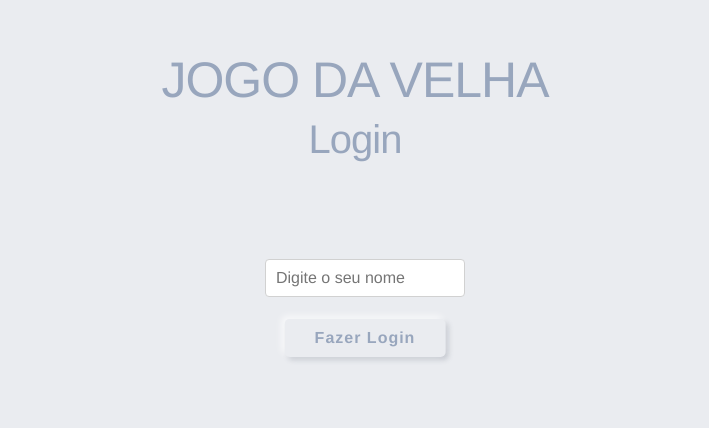
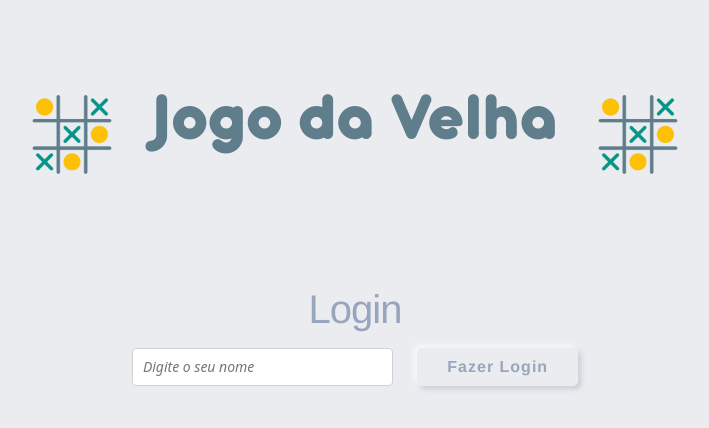
Before and after one commit to SthePasso/TicTacToe, a website: page tic_tac_toe_web/index.html in a window 1280 px wide. Shown: the whole page, without its empty margins (285-994 px from the left). Drawn offline with nearby package versions, Linux system fonts and the light colour scheme; no server answers.

Commit message:
Ajustes no layout da página de login e menu principal

```diff
--- a/tic_tac_toe_web/index.css
+++ b/tic_tac_toe_web/index.css
@@ -13,6 +13,38 @@
 
 html, body {
 	overflow: auto;
+}
+
+.resize {
+	width: 150px;
+	height: auto;
+}
+
+.antipasto {
+	font-family: 'Antipasto' !important;
+}
+
+.grande-titulo {
+	font-size: 70px !important;
+}
+
+.box-titulo {
+	margin-top: 70px;
+}
+
+.box-login {
+	margin-top: 9%;
+}
+
+.login-input {
+	margin-top: 11px;
+	width: 261px;
+}
+
+input[type="text"] {
+	font-family: system-ui;
+	font-size: 14px;
+	font-style: italic;
 }
 
 .gameBoard{
@@ -35,6 +67,15 @@ html, body {
 	left: 50%;
 	-ms-transform: translate(-50%, -50%);
 	transform: translate(-50%, -50%);
+}
+
+.title {
+	margin: 0;
+	text-align: justify;
+	font-size: 40px;
+	color: #607D8B;
+	font-family: monospace;
+	padding-bottom: 5px;
 }
 
 .logo{
@@ -85,10 +126,30 @@ html, body {
 
 .instrucoes{
 	text-align: justify;
-	font-size: 25px;
+	font-size: 20px;
 	font-family: Helvetica;
+	margin: 0 170px;
+}
 
+.espaco-titulo {
+	margin-top: 25px !important;
 }
+
+.how-to-play {
+	font-size: 30px;
+	margin-top: 19px;
+}
+
+.topo-jogo {
+	margin-top: 15px;
+}
+
+.rules {
+	padding-left: 36px;
+	margin-top: 10px !important;
+}
+
+
 .containerAbas{
 	padding-top: 0%;
 	padding-left: 0%;
@@ -209,12 +270,6 @@ input{
 
 .abas{
 	border-width: 0px;
-	position:fixed;
-	left:0;
-	top:0
-
-
-	border-width: 0px;
 	background: #EAECF0;
 	border-radius: 5px;
 	/*box-shadow: -3px -3px 7px #ffffffb2, 3px 3px 5px rgba(94, 104, 121, 0.245);*/
--- a/tic_tac_toe_web/index.html
+++ b/tic_tac_toe_web/index.html
@@ -4,6 +4,10 @@
 <head>
   <link rel="stylesheet" href="index.css" />
   <style>
+	@font-face {
+	    font-family: "Antipasto";
+	    src: url("./Antipasto-Pro-ExtraBold-trial.ttf");
+	}
     @import url("https://fonts.googleapis.com/css?family=Poppins:400,500,600,700,800,900&display=swap");
   </style>
   <link rel="stylesheet" href="node_modules/skeleton-css/css/skeleton.css" />
@@ -16,24 +20,28 @@
   <div class="container-fluid">
 
     <div id="tela-login" class="login font_button">
-      <h1 style="text-align: center; font-size: 50px; padding-top: 50px">
-        JOGO DA VELHA
-      </h1>
+	    <div class="box-titulo">
+		<img class="resize" src="tictactoe-removebg.png"/>
+		<span class="title grande-titulo antipasto">Jogo da Velha</span>
+     		<img class="resize" src="tictactoe-removebg.png"/>
+	    </div>
+	    <div class="box-login">
 		<h3 class="login" >Login</h3>
-      <div class="containerLogin">
-        <input class="centerLogin" type="text" name="name" id="inputNameUser" style="margin: 10px"
+		<div class="">
+			<input class="login-input" type="text" name="name" id="inputNameUser" style="margin: 10px"
           		placeholder="Digite o seu nome" required />
-        <div class="centerButton">
+        		<span class="">
           			<button class="neumorphism-1 font_button" style="margin: 10px" id="btnNewUser">
             				Fazer Login
           			</button>
+			</span>
 		</div>
 	    </div>
     </div>
 
     <div id="tela-game-pai" class="d-none">
 
-      <div class="abas">
+      <div class="abas login">
         <ul class="nav nav-tabs " id="abas" role="tablist" >
           <!--<li class="nav-item" role="presentation">
             <button class="button_aba neumorphism-1 font_button" type="button" id="home-tab" data-toggle="tab" href="#menu" role="tab"
@@ -45,25 +53,31 @@
           </li>
         </ul>
 
-        <div class="tab-content containerAbas " id="myTabContent">
+        <div class="tab-content login" id="myTabContent">
 
           <!--MENU INICIAR E JOGO-->
           <div class="tab-pane fade show active" id="menu" role="tabpanel" aria-labelledby="home-tab">
-            <div class="menu containerMenu">
-              <h3 class="logo ">JOGO DA VELHA</h3>
-              <h3 class="instrucoes">Agradecemos sua preferência <b id="usuario"></b></h3>
-              <h3 class="instrucoes">Como jogar:</h3>
-              <ol>
+            <div class="menu">
+		    <div class="topo-jogo">
+			    <img class="resize" src="tictactoe-removebg.png"/>
+			    <span class="title grande-titulo antipasto">Jogo da Velha</span>
+			    <img class="resize" src="tictactoe-removebg.png"/>
+		    </div>
+		    <h3 class="instrucoes espaco-titulo">Agradecemos sua preferência <b id="usuario"></b></h3>
+		    <h3 class="instrucoes how-to-play">Como jogar:</h3>
+              <ol class="instrucoes rules">
                 <li>Jogador 1: Crie um jogo clicando no botão "Novo Jogo"</li>
                 <li>Jogador 2: Ou coloque o ID da sala que quer entrar e clique no botão "Entrar no Jogo".</li>
               </ol>
-              <h3 class="instrucoes">Criando um novo jogo</h3>
+              <h3 class="instrucoes">Criando um novo jogo:</h3>
+	      <div class="instrucoes">
 		      <button class="neumorphism-1 font_button" type="button" id="btnNewGame">Novo jogo</button>
-
-              <br /><br />
-              <h3 class="instrucoes">Entrando em um jogo existente</h3>
+	      </div>
+	      <h3 class="instrucoes">Entrando em um jogo existente:</h3>
+	      <div class="instrucoes">
 		      <input type="text" name="room" id="room" placeholder="Digite o ID da sala" required />
 		      <button class="neumorphism-1 font_button" type="button" id="btnJoinGame">Entrar no jogo</button>
+	      </div>
 	     </div>
           </div>
           <!--MENU INICIAR E JOGO-->
```
Also changed, not shown: tic_tac_toe_web/Antipasto-Pro-ExtraBold-trial.ttf (added), tic_tac_toe_web/tictactoe-removebg.png (added). Lines whose indentation alone changed are shown as unchanged.
